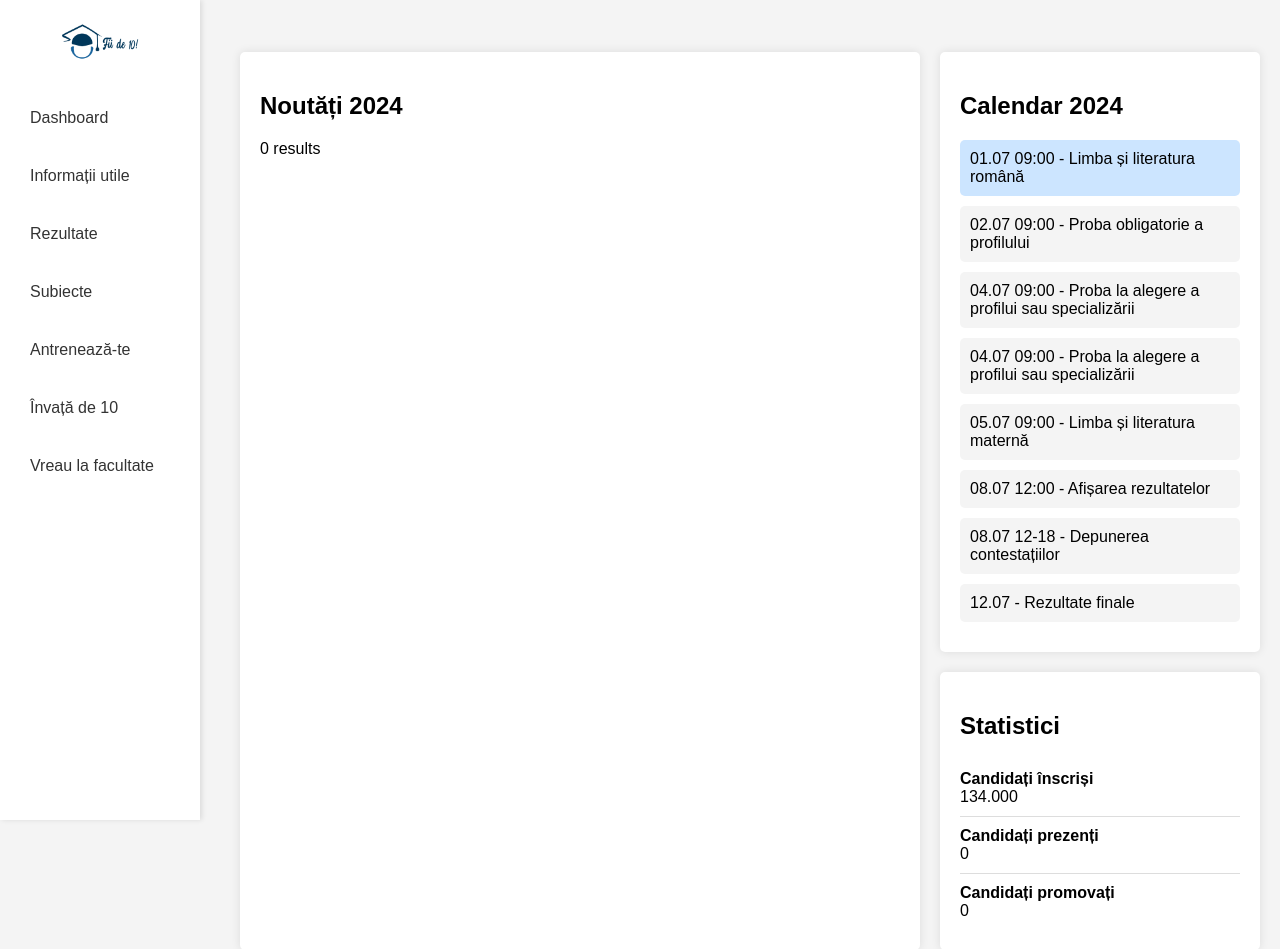
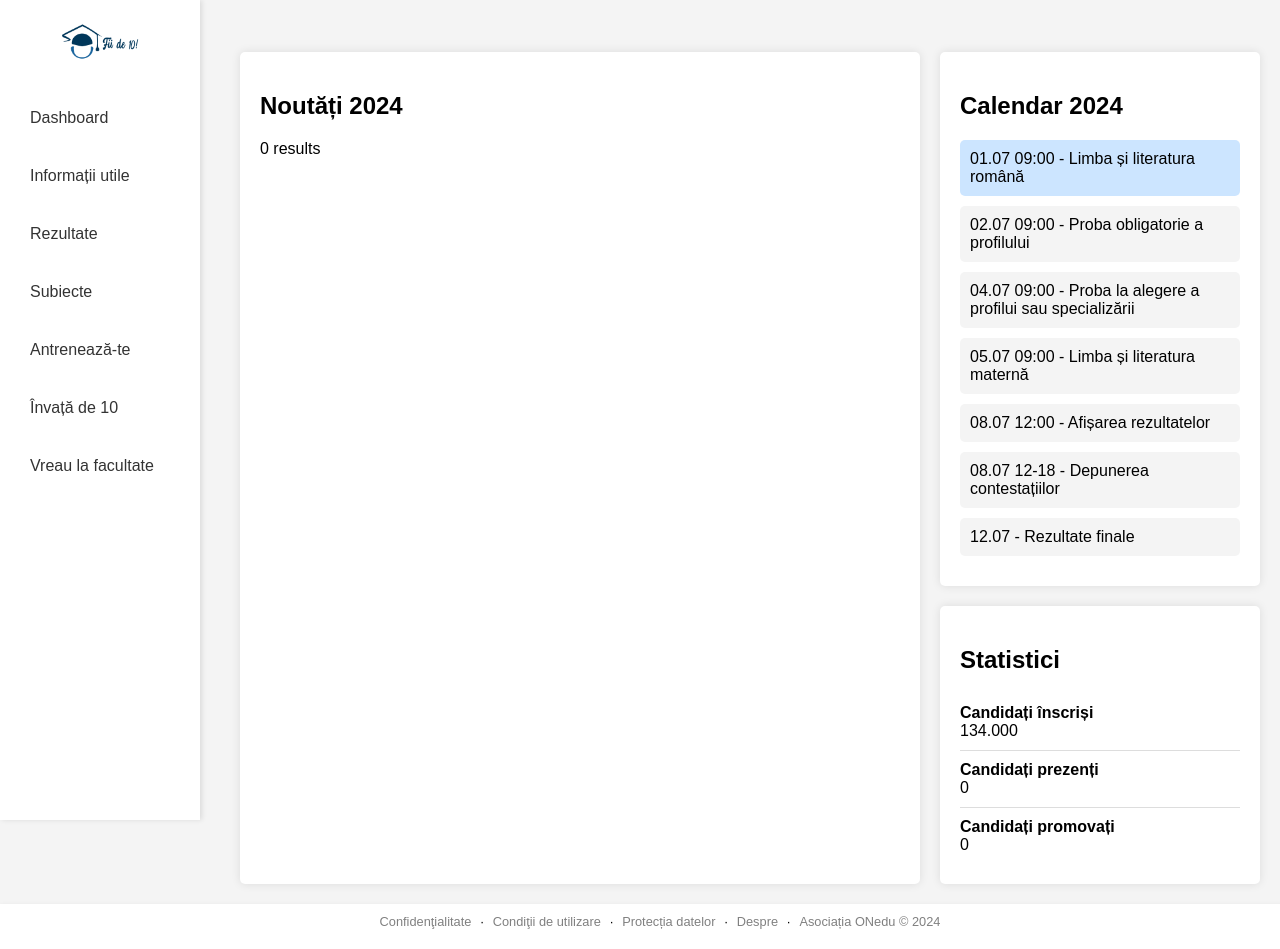
Before and after one commit to ONeduRomania/bac-fiide10, a PHP site: page / in a window 1280 px wide. Shown: the top 949 px of the page. Run offline with PHP 8.4, Linux system fonts and the light colour scheme; data that the repository does not hold is empty.

Commit message:
Update index.php

```diff
--- a/index.php
+++ b/index.php
@@ -55,7 +55,6 @@ $result = $conn->query($sql);
                     <div class="calendar-event" data-date="today">01.07 09:00 - Limba și literatura română</div>
                     <div class="calendar-event">02.07 09:00 - Proba obligatorie a profilului</div>
                     <div class="calendar-event">04.07 09:00 - Proba la alegere a profilui sau specializării</div>
-                    <div class="calendar-event">04.07 09:00 - Proba la alegere a profilui sau specializării</div>
                     <div class="calendar-event">05.07 09:00 - Limba și literatura maternă</div>
                     <div class="calendar-event">08.07 12:00 - Afișarea rezultatelor</div>
                     <div class="calendar-event">08.07 12-18 - Depunerea contestațiilor</div>
```
